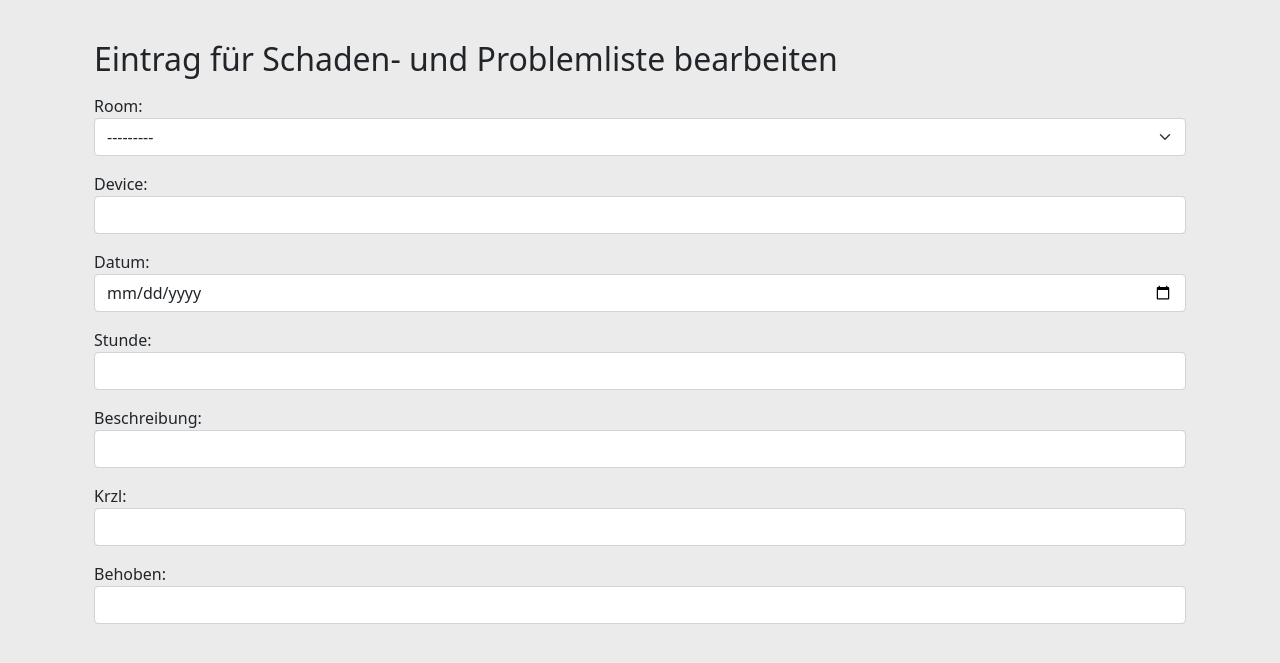
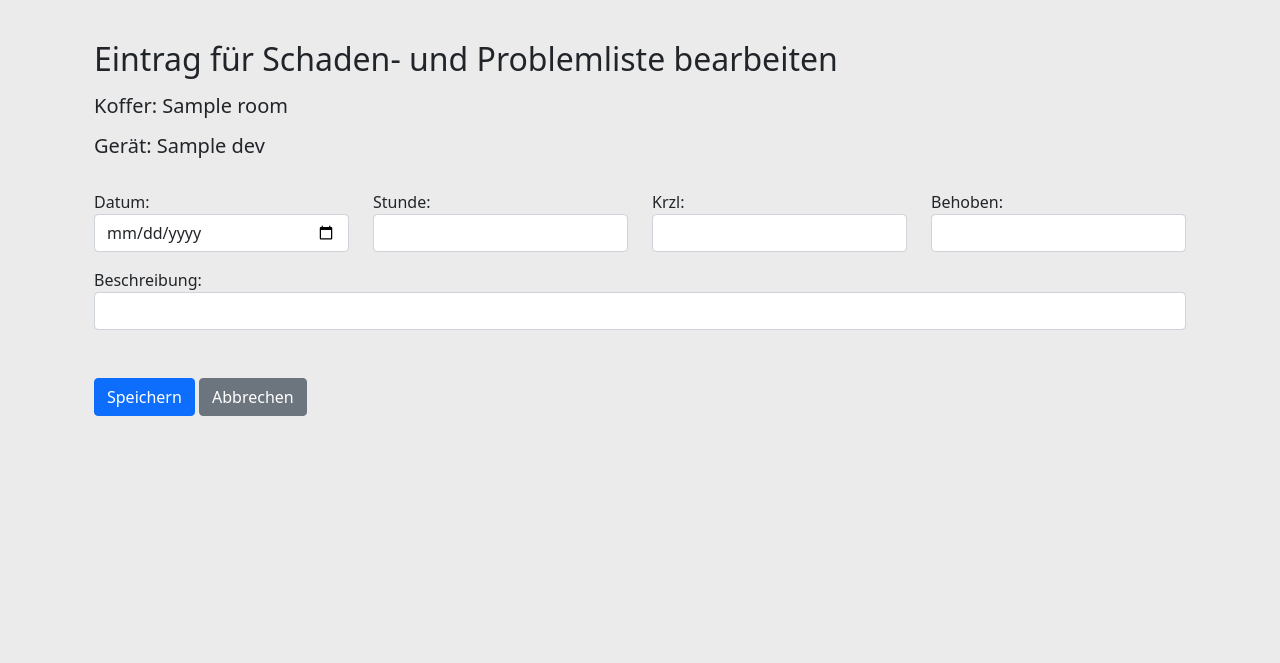
Before and after one commit to pyphil/DjangoBuchungstool, a Django app: template devicelist/templates/devicelistEntry.html in a window 1280 px wide. Shown: the part 56-719 px from the top of the page. Run offline with Django 3.2, Linux system fonts and the light colour scheme; tables that the repository leaves empty hold one stand-in row (values such as "Sample post"); the template is opened without the code that fills it: values that come from a table or form of the project are taken from there, most other values are stand-ins (such as "Sample title", 1, 10 or a date in 2020).

Commit message:
layout deviceEntry

```diff
--- a/devicelist/templates/devicelist.html
+++ b/devicelist/templates/devicelist.html
@@ -7,7 +7,7 @@
 
     {% for iPad in iPads %}
     {% if iPad.dbname in iPads_with_entry %}
-      <h5 class="mt-4">Schaden- und Problemliste für {{ iPad.name }}</h5>
+      <h5 class="mt-4">Schaden- und Problemliste für <strong>{{ iPad.name }}</strong></h5>
       <div class="row mb-4">
           <div class="col">
 
--- a/devicelist/templates/devicelistEntry.html
+++ b/devicelist/templates/devicelistEntry.html
@@ -3,12 +3,35 @@
 
 <div class="container">
     <h2 class="mb-3">Eintrag für Schaden- und Problemliste bearbeiten</h2>
+    <h5 class="mb-3">Koffer: {{ room }}</h5>
+    <h5 class="mb-3">Gerät: {{ dev }}</h5>
 
     <div class="row mb-4">
         <div class="col">
         <form method="POST">
-          {% csrf_token %}
-          {{ devicelist.as_p }}
+        {% csrf_token %}
+          <div class="row">
+            <div class="col">
+              <label class="mt-3" for="Datum" class="form-label">Datum:</label>
+              {{ devicelist.datum }}
+            </div>
+            <div class="col">
+              <label class="mt-3" for="Stunde" class="form-label">Stunde:</label>
+              {{ devicelist.stunde }}
+            </div>
+            <div class="col">
+              <label class="mt-3" for="Krzl" class="form-label">Krzl:</label>
+              {{ devicelist.krzl }}
+            </div>
+            <div class="col">
+              <label class="mt-3" for="Behoben" class="form-label">Behoben:</label>
+              {{ devicelist.behoben }}
+            </div>
+          </div>
+          <label class="mt-3" for="Beschreibung" class="form-label">Beschreibung:</label>
+          {{ devicelist.beschreibung }}
+          <button type="submit" class="btn btn-primary mt-5">Speichern</button>
+          <button type="submit" class="btn btn-secondary mt-5">Abbrechen</button>
         </form>
 
         </div>
--- a/devicelist/views.py
+++ b/devicelist/views.py
@@ -22,7 +22,8 @@ def devicelist(request, room):
 def devicelistEntry(request, room, date, dev):
     obj = Device.objects.get(room__short_name=room, datum=date, device=dev)
     f = DeviceForm(instance=obj)
-    return render(request, 'devicelistEntry.html', {'room': room, 'devicelist': f})
+    dev = dev.replace("_", " ")
+    return render(request, 'devicelistEntry.html', {'room': room, 'dev': dev, 'devicelist': f})
 
 
 def lastDeviceUsers(request, room, date, dev):
```
